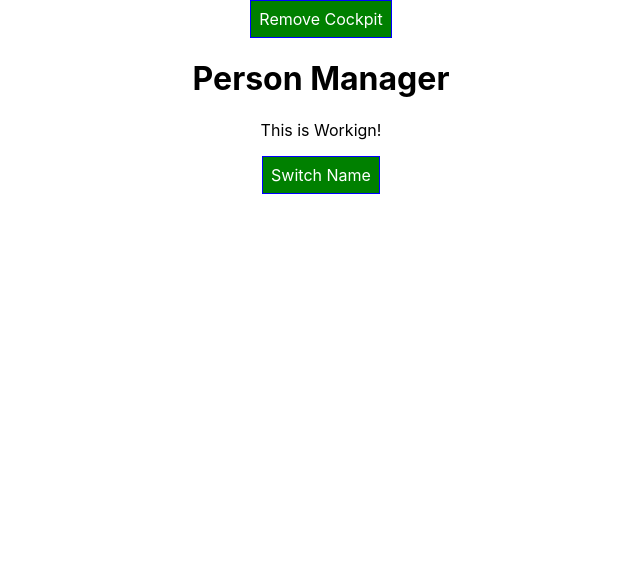
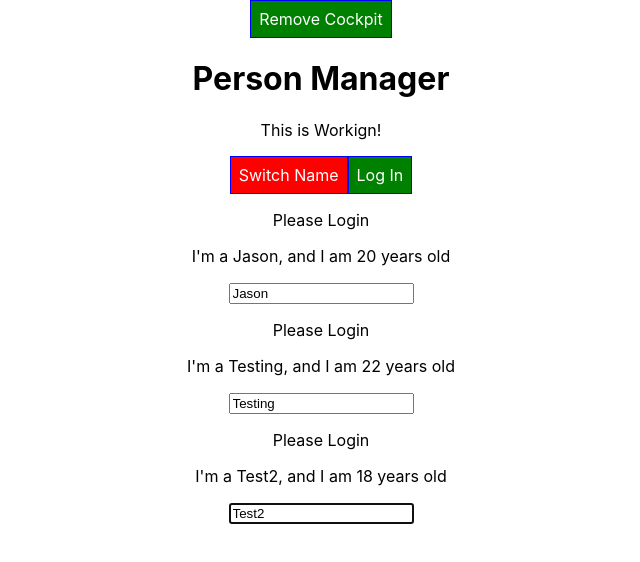
Before and after one commit to Jason-Carrillo/react-exercises, a React app: page / in a window 1280 px wide. Shown: the top 562 px of the page, without its empty margins (319-959 px from the left). Built offline with nearby package versions, Linux system fonts and the light colour scheme.

Commit message:
added authenticated button to change on click

```diff
--- a/src/Components/Cockpit/Cockpit.js
+++ b/src/Components/Cockpit/Cockpit.js
@@ -1,14 +1,17 @@
-import React, { useEffect } from 'react';
+import React, { useEffect, useRef } from 'react';
 import classes from "./Cockpit.module.css";
 
 const Cockpit = (props) => {
 
+    const toggleButtonRef = useRef(null);
+
     useEffect(() => {
         console.log('[Cockpit.js] useEffect')
         // Http Requests...
-        setTimeout(() =>
-            alert('saved Data to Cloud')
-            ,1000)
+        // setTimeout(() =>
+        //     alert('saved Data to Cloud')
+        //     ,1000)
+        toggleButtonRef.current.click();
         return () => {
             console.log('[Cockpit.js] clearn up work in useEffect')
         }
@@ -43,7 +46,10 @@
         <div className={classes.Cockpit} >
             <h1>{props.title}</h1>
             <p className={assignedClasses.join(' ')}>This is Workign!</p>
-            <button className={btnClass} onClick={props.clicked}>Switch Name</button>
+            <button ref={toggleButtonRef} className={btnClass} onClick={props.clicked}>
+                Switch Name
+            </button>
+            <button onClick={props.login}>Log In</button>
         </div>
     );
 }
--- a/src/Components/Persons/Person/Person.js
+++ b/src/Components/Persons/Person/Person.js
@@ -22,6 +22,7 @@
         console.log('[Person.js] rendering...')
         return (
         <Aux>
+            {this.props.isAuthenticated ? <p>Authenticated</p> : <p>Please Login</p>}
             <p key="i1" onClick={this.props.click}>I'm a {this.props.name}, and I am {this.props.age} years old
             </p>
             <p key="i2">{this.props.children}</p>
--- a/src/Components/Persons/Persons.js
+++ b/src/Components/Persons/Persons.js
@@ -51,7 +51,9 @@
                 name={person.name}
                 age={person.age}
                 key={person.id}
-                changed={(event) => this.props.changed(event, person.id)}/>
+                changed={(event) => this.props.changed(event, person.id)}
+                isAuthenticated = {this.props.isAuthenticated}
+            />
 
         })
     }
--- a/src/Containers/App.js
+++ b/src/Containers/App.js
@@ -22,7 +22,8 @@
         otherState: 'Other value',
         showPersons: false,
         showCockpit: true,
-        changeCounter: 0
+        changeCounter: 0,
+        authenticated: false
     };
 
     static getDerivedStateFromProps (props, state) {
@@ -97,6 +98,10 @@
         this.setState({showPersons: !doesShow});
     }
 
+    loginHandler = () => {
+        this.setState({authenticated: true})
+    }
+
 
     render () {
         console.log('[App.js] render')
@@ -110,6 +115,7 @@
                         persons={this.state.persons}
                         clicked={this.deletePersonHandler}
                         changed={this.nameChangedHandler}
+                        isAuthenticated={this.state.authenticated}
                     />
             )
 
@@ -124,12 +130,15 @@
                 }}>
                     Remove Cockpit
                 </button>
-                {this.state.showCockpit ? (<Cockpit
-                    title={this.props.appTitle}
-                    showPersons={this.state.showPersons}
-                    personsLength={this.state.persons.length}
-                    clicked={this.togglePersonsHandler}
-                /> ): null}
+                {this.state.showCockpit ? (
+                    <Cockpit
+                        title={this.props.appTitle}
+                        showPersons={this.state.showPersons}
+                        personsLength={this.state.persons.length}
+                        clicked={this.togglePersonsHandler}
+                        login={this.loginHandler}
+                    />
+                ): null}
 
                 {persons}
 
```
Also changed, not shown: 1 other file (tests, documents, lock files or other folders). Lines whose indentation alone changed are shown as unchanged.
